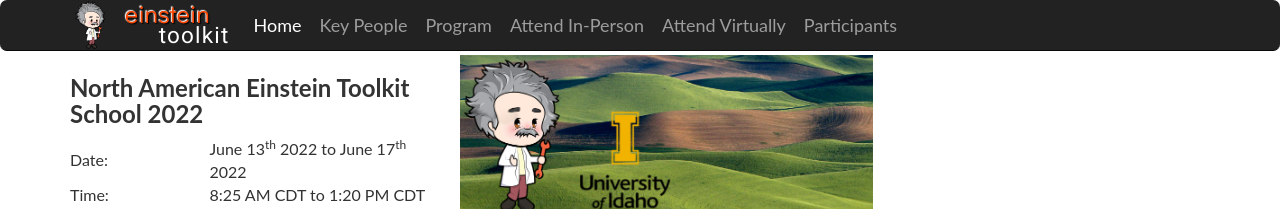
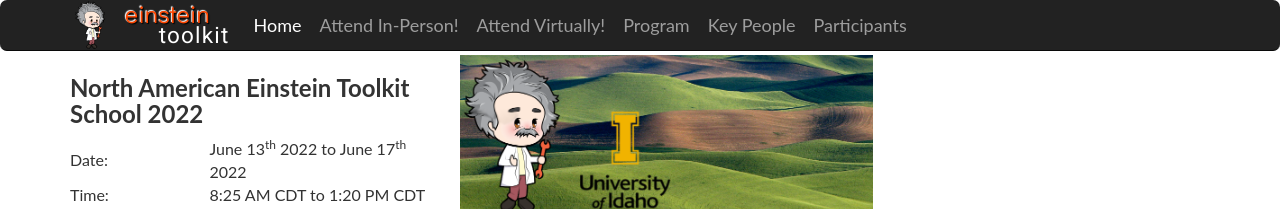
Before and after one commit to EinsteinToolkit/et2022uidaho, a Jekyll site: the page built from index.md, in a window 1280 px wide. Shown: the top 209 px of the page. Built offline with Jekyll 4.4.1, drawn with Linux system fonts in a browser that asks for light colours.

Commit message:
Update navbar, improve wording

```diff
--- a/_includes/navbar.html
+++ b/_includes/navbar.html
@@ -34,10 +34,10 @@ window.onload = function () {
 
     <ul class="nav navbar-nav">
       <li ><a class="main-menu {% if page.url == '/' %}main-menu-active{% endif %}" href="{{base}}/index.html">Home</a></li>
+      <li ><a class="main-menu {% if page.url == '/in_person_attendance.html' %}main-menu-active{% endif %}" href="{{base}}/in_person_attendance.html">Attend In-Person!</a></li>
+      <li ><a class="main-menu {% if page.url == '/virtual_attendance.html' %}main-menu-active{% endif %}" href="{{base}}/virtual_attendance.html">Attend Virtually!</a></li>
+      <li ><a class="main-menu {% if page.url == '/program.html' %}main-menu-active{% endif %}" href="{{base}}/program.html">Program</a></li>
       <li ><a class="main-menu {% if page.url == '/key_people.html' %}main-menu-active{% endif %}" href="{{base}}/key_people.html">Key People</a></li>
-      <li ><a class="main-menu {% if page.url == '/program.html' %}main-menu-active{% endif %}" href="{{base}}/program.html">Program</a></li>
-      <li ><a class="main-menu {% if page.url == '/in_person_attendance.html' %}main-menu-active{% endif %}" href="{{base}}/in_person_attendance.html">Attend In-Person</a></li>
-      <li ><a class="main-menu {% if page.url == '/virtual_attendance.html' %}main-menu-active{% endif %}" href="{{base}}/virtual_attendance.html">Attend Virtually</a></li>
       <li ><a class="main-menu {% if page.url == '/participants.html' %}main-menu-active{% endif %}" href="{{base}}/participants.html">Participants</a></li>
       <!--<li ><a class="main-menu {% if page.url == '/register.html' %}main-menu-active{% endif %}" href="{{base}}/register.html">Register</a></li>-->
     </ul>
```
